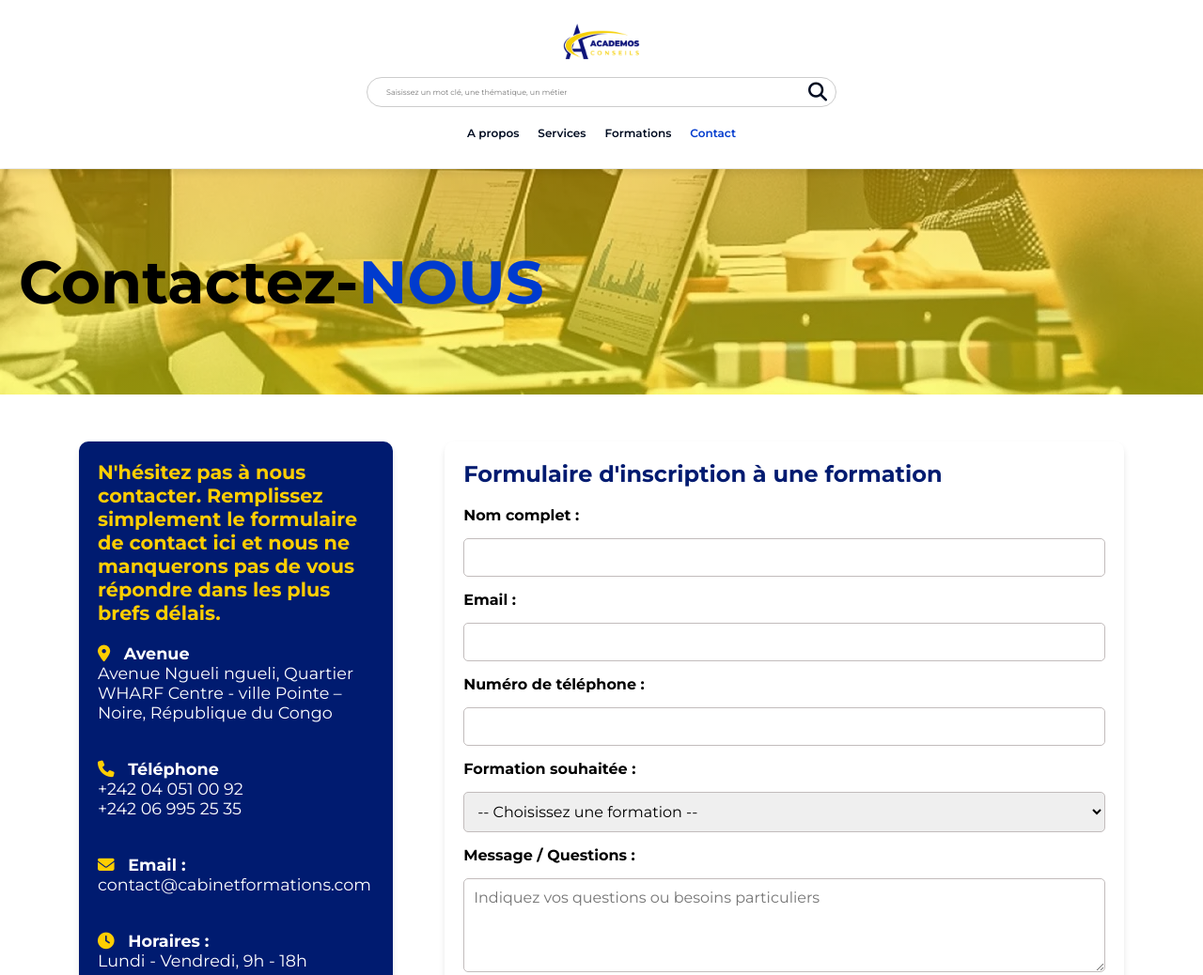
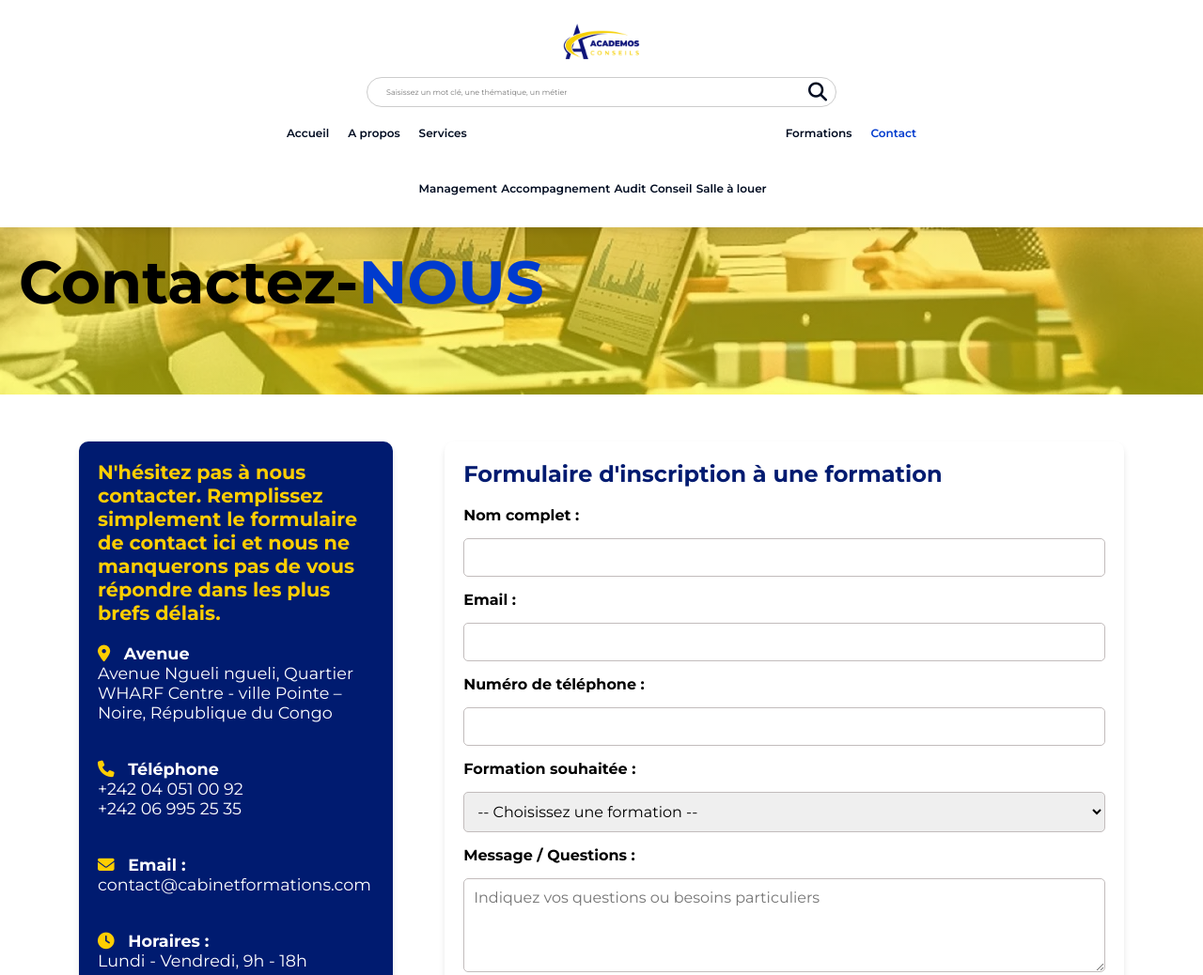
Before and after one commit to Rosvanie/AcademosConseils, a plain HTML site: page pages/contact.html in a window 1280 px wide. Shown: the top 1038 px of the page at 94% size. Drawn offline with Linux system fonts and the light colour scheme.

Commit message:
Update contact.html

```diff
--- a/pages/contact.html
+++ b/pages/contact.html
@@ -3,7 +3,7 @@
 <head>
     <meta charset="UTF-8">
     <meta name="viewport" content="width=device-width, initial-scale=1.0">
-    <title>Formations</title>
+    <title>Contactez-nous</title>
     <link rel="stylesheet" href="https://cdnjs.cloudflare.com/ajax/libs/font-awesome/6.4.0/css/all.min.css">
     <link rel="stylesheet" href="../css/contact.css">
 </head>
@@ -14,26 +14,35 @@
 
             <div class="search-container">
                 <input type="search" placeholder="Saisissez un mot clé, une thématique, un métier">
-
                 <button type="button" class="search-button">
                     <i class="fa-solid fa-magnifying-glass"></i>
                 </button>
-
             </div>
 
             <div class="menu">
-                <a href="apropos.html" >A propos</a>
-                <a href="services.html">Services</a>
+                <a href="../index.html">Accueil</a>
+                <a href="apropos.html">A propos</a>
+
+                <!-- Menu déroulant pour Services -->
+                <div class="dropdown">
+                    <a href="services.html" class="dropdown-toggle">Services</a>
+                    <div class="submenu">
+                        <a href="id/management.html">Management</a>
+                        <a href="id/accompagnement.html">Accompagnement</a>
+                        <a href="id/audit.html">Audit</a>
+                        <a href="id/conseil.html">Conseil</a>
+                        <a href="id/salle.html">Salle à louer</a>
+                    </div>
+                </div>
+
                 <a href="formations.html">Formations</a>
                 <a href="contact.html" class="active">Contact</a>
             </div>
-
         </div>
-        <div class="row_contact">
+        <div class="row_contact section">
             <h3>Contactez-<span>NOUS </span></h3>
-
         </div>
-        <main class="container">
+        <main class="section container">
             <div class="flex-container">
                 <div class="contact-info">
                     <h2>
@@ -130,6 +139,8 @@
         </div>
     </footer>
 
+    <script src="../script.js"></script>
+
 
 </body>
 </html>
```
